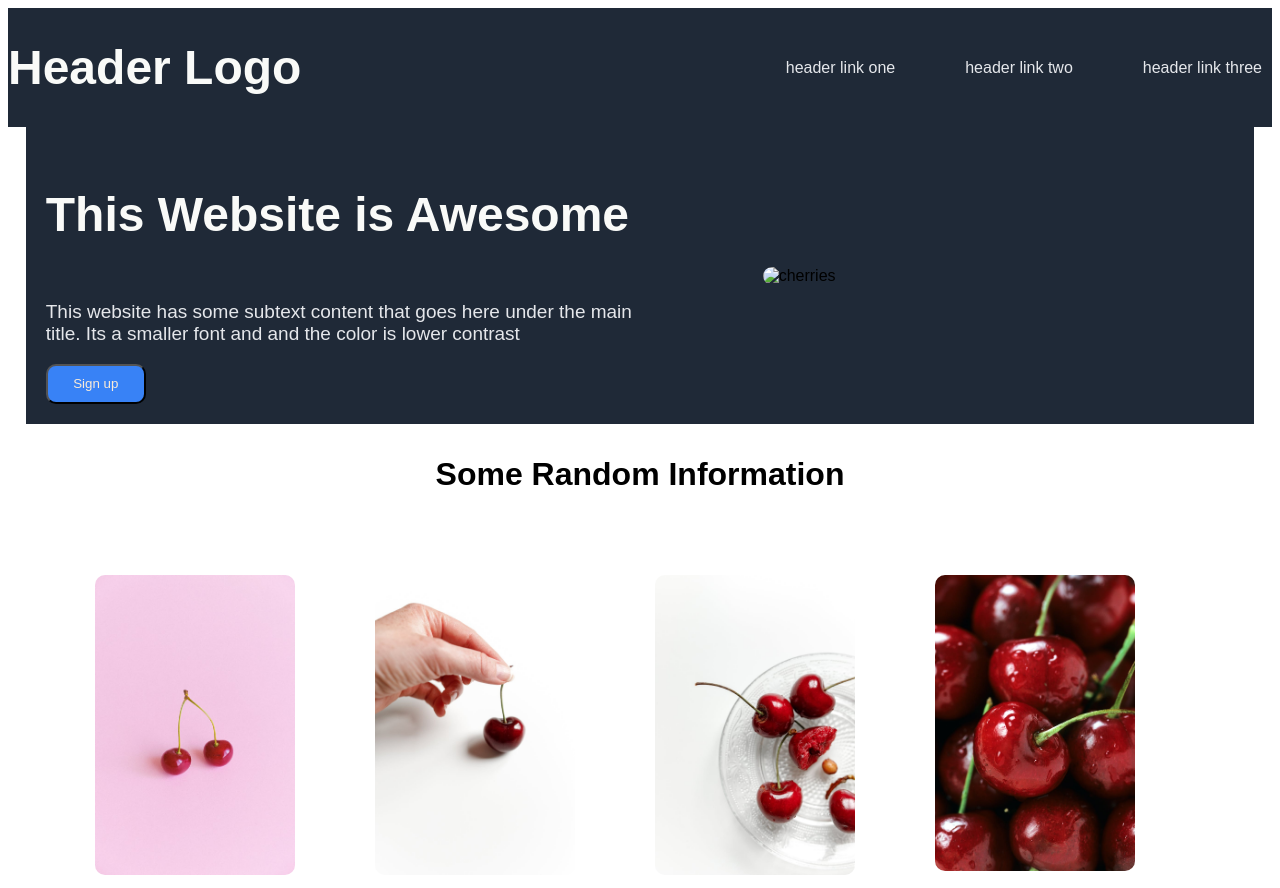
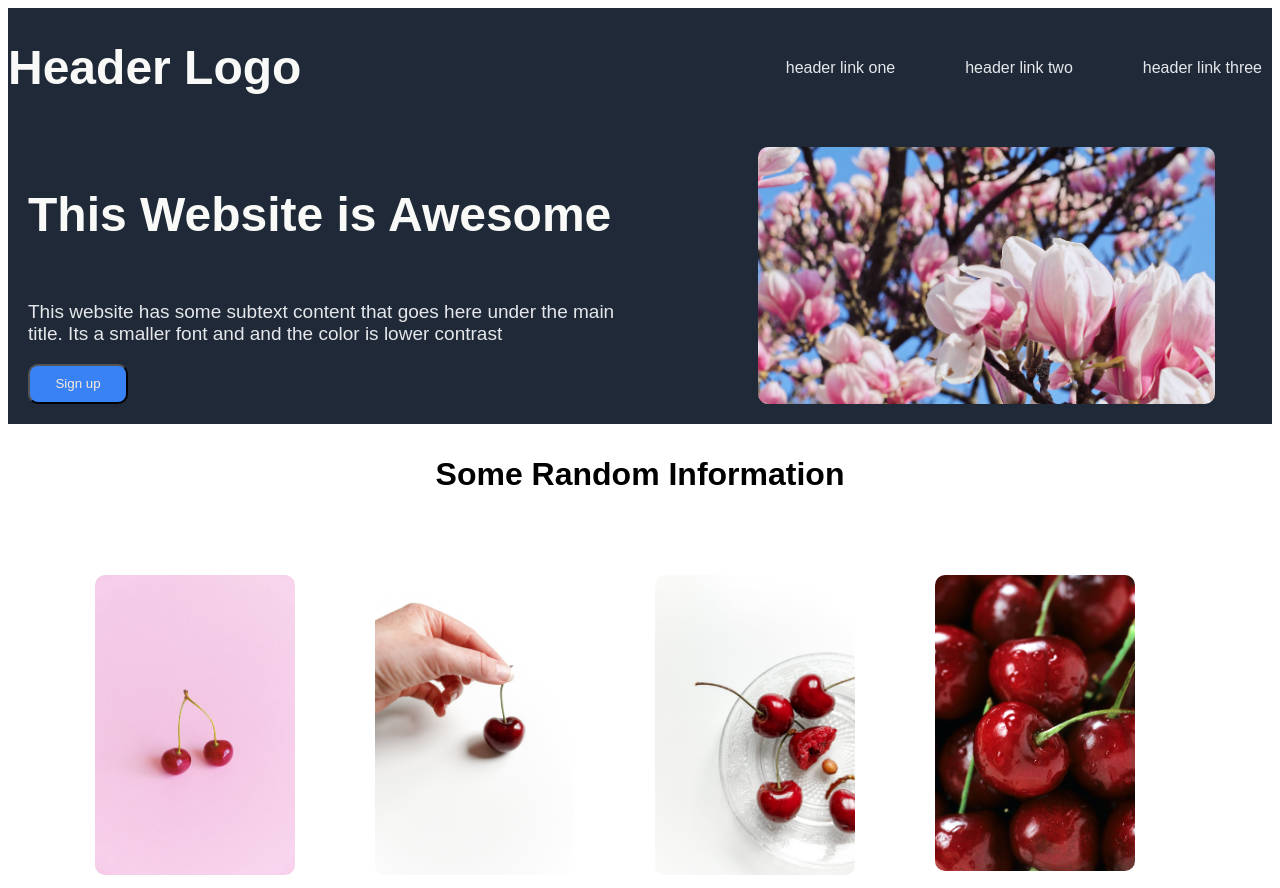
Before and after one commit to salvagedscrap/landing_page_project, a plain HTML site: page index.html in a window 1280 px wide. Shown: the top 888 px of the page. Drawn offline with Linux system fonts and the light colour scheme.

Commit message:
Update index.html

```diff
--- a/index.html
+++ b/index.html
@@ -29,7 +29,7 @@
         </div>
 
         <div class="img">
-            <img src="./cherry blossom.jpeg" alt="cherries">
+            <img src="./cherry-blossom.jpeg" alt="cherries">
         </div>
 
     </div>
```
